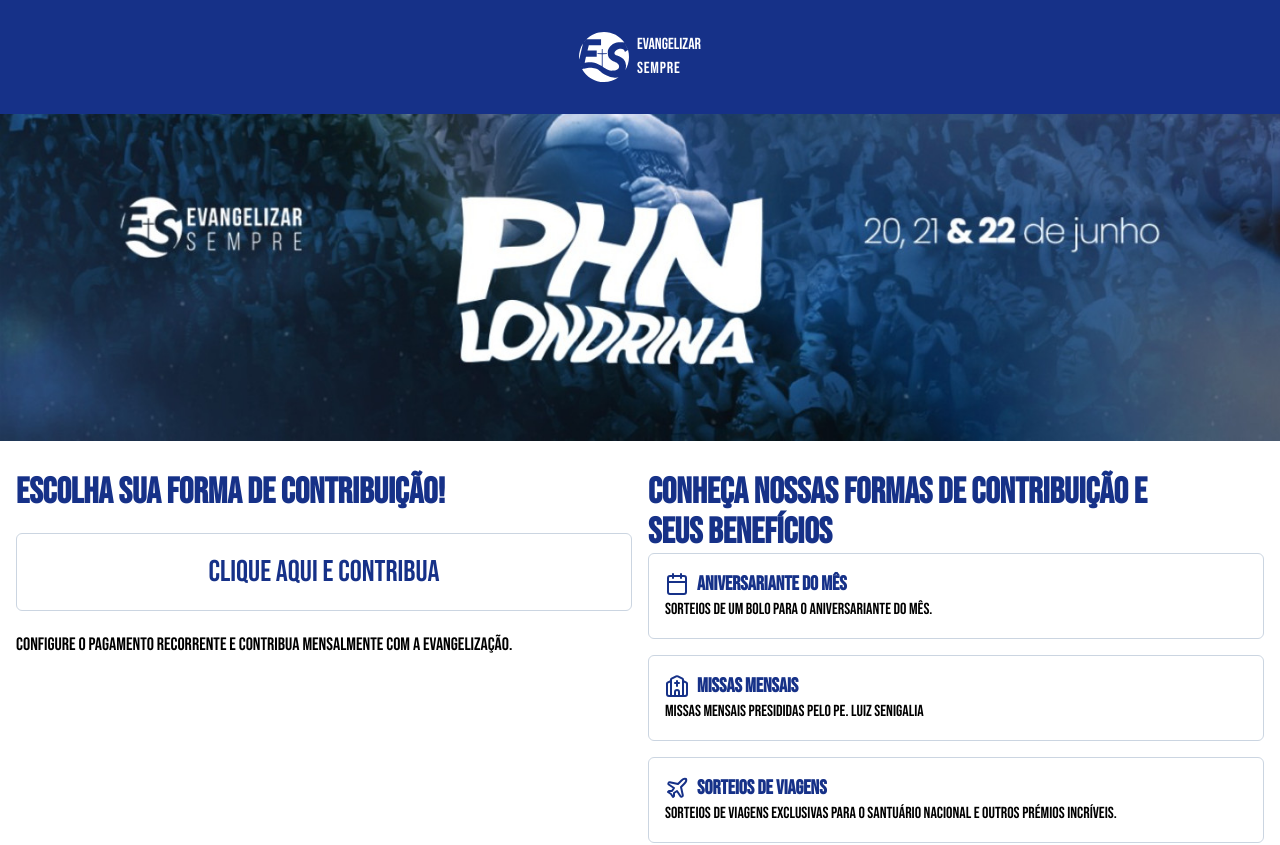
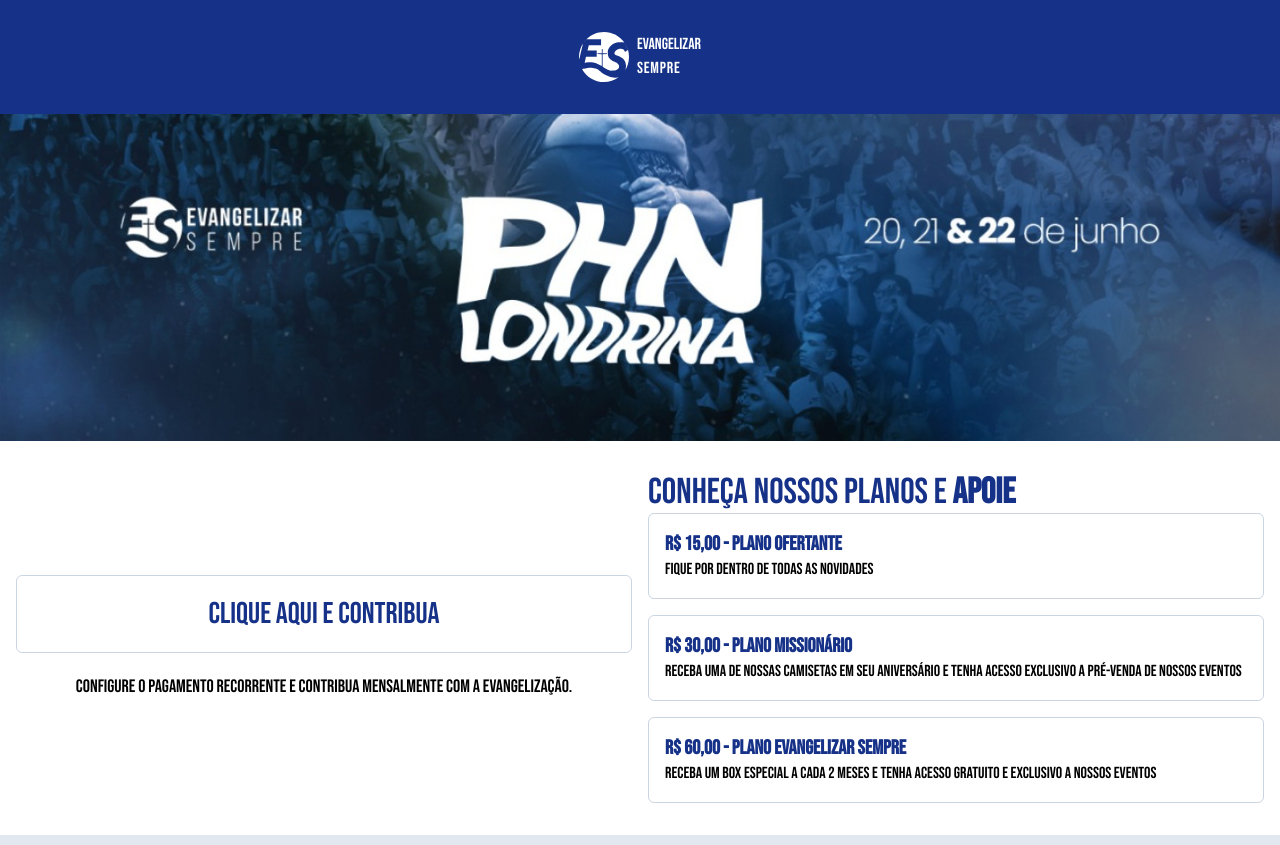
Before and after one commit to Go-Ingressos/lp-evangelizar, a Next.js app: page / in a window 1280 px wide. Shown: the top 845 px of the page. Built offline with nearby package versions, Linux system fonts and the light colour scheme.

Commit message:
update layout

```diff
--- a/src/app/page.tsx
+++ b/src/app/page.tsx
@@ -18,12 +18,8 @@
         />
       </Link>
       <section className="flex flex-col lg:flex-row lg:justify-between gap-4 px-4 py-8 bg-white">
-        <div className="w-full lg:w-1/2 flex flex-col gap-5">
-          <h3 className="text-brand font-extrabold text-4xl">
-            Escolha sua forma de contribuição!
-          </h3>
+        <div className="w-full lg:w-1/2 flex flex-col gap-5 justify-center">
           <div className="flex flex-row justify-between items-center gap-2">
-
             <Link
               href="https://goingressos.com.br/acesso/login-evangelizar"
               className="border w-full py-5 flex-col border-slate-300 flex items-center justify-center px-4 rounded-md text-brand"
@@ -32,39 +28,39 @@
             </Link>
           </div>
           <div>
-            <p className="text-lg">
+            <p className="text-lg text-center">
               Configure o pagamento recorrente e contribua mensalmente com a
               evangelização.
             </p>
           </div>
         </div>
         <div className="w-full lg:w-1/2">
-          <h4 className="text-brand font-extrabold text-4xl">
-          Conheça nossas formas de contribuição e seus benefícios
+          <h4 className="text-brand text-4xl">
+            Conheça nossos planos e <b className="font-extrabold">APOIE</b>
           </h4>
           <ul className="flex flex-col gap-4">
             <li className="border border-slate-300 rounded-md p-4">
-              <h6 className="flex flex-row items-center gap-2 text-brand">
-                <Calendar size={24} />
-                <span className="text-xl font-bold">Aniversariante do Mês</span>
+              <h6 className="flex flex-row items-center gap-2 text-brand text-xl font-bold">
+                R$ 15,00 - Plano Ofertante
               </h6>
-              <p>Sorteios de um bolo para o aniversariante do mês.</p>
+              <p>Fique por dentro de todas as novidades</p>
             </li>
             <li className="border border-slate-300 rounded-md p-4">
-              <h6 className="flex flex-row items-center gap-2 text-brand">
-                <Church size={24} />
-                <span className="text-xl font-bold">Missas Mensais</span>
+              <h6 className="flex flex-row items-center gap-2 text-brand text-xl font-bold">
+                R$ 30,00 - Plano Missionário
               </h6>
-              <p>Missas mensais presididas pelo Pe. Luiz Senigalia</p>
+              <p>
+                Receba uma de nossas camisetas em seu aniversário e tenha acesso
+                exclusivo a pré-venda de nossos eventos
+              </p>
             </li>
             <li className="border border-slate-300 rounded-md p-4">
-              <h6 className="flex flex-row items-center gap-2 text-brand">
-                <Plane size={24} />
-                <span className="text-xl font-bold">Sorteios de viagens</span>
+              <h6 className="flex flex-row items-center gap-2 text-brand text-xl font-bold">
+                R$ 60,00 - Plano Evangelizar SEMPRE
               </h6>
               <p>
-                Sorteios de viagens exclusivas para o Santuário Nacional e
-                outros prémios incríveis.
+                Receba um box especial a cada 2 meses e tenha acesso gratuito e
+                exclusivo a nossos eventos
               </p>
             </li>
           </ul>
```
